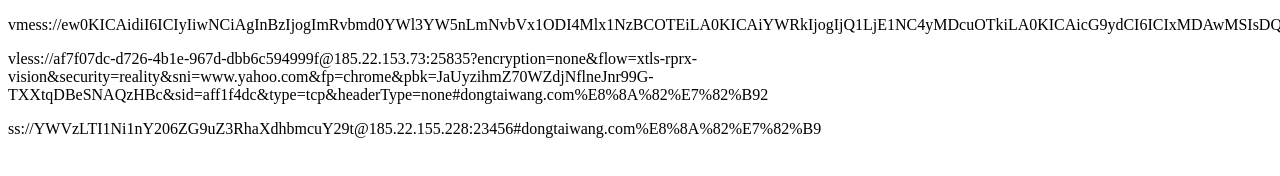
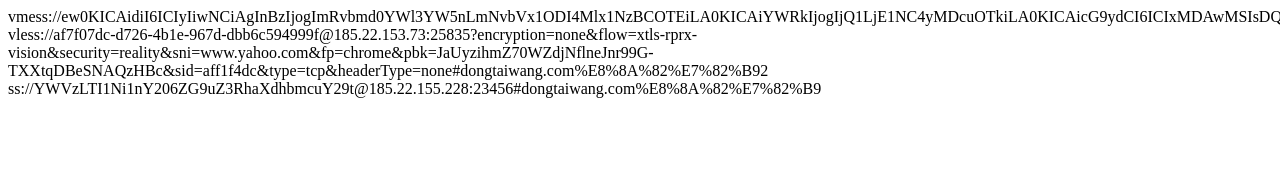
Before and after one commit to imm515/alvin123, a plain HTML site: page myalvinpages/index.html in a window 1280 px wide. Shown: the top 176 px of the page. Drawn offline with Linux system fonts and the light colour scheme.

Commit message:
Update index.html

```diff
--- a/myalvinpages/index.html
+++ b/myalvinpages/index.html
@@ -4,6 +4,12 @@
     <meta charset="UTF-8">
     <meta name="viewport" content="width=device-width, initial-scale=1.0">
     <title>GitHub Pages</title>
+    <style>
+        /* 去除 p 标签的上下边距 */
+        p {
+            margin: 0;
+        }
+    </style>
 </head>
 <body>
     <div id="output"></div>
```
